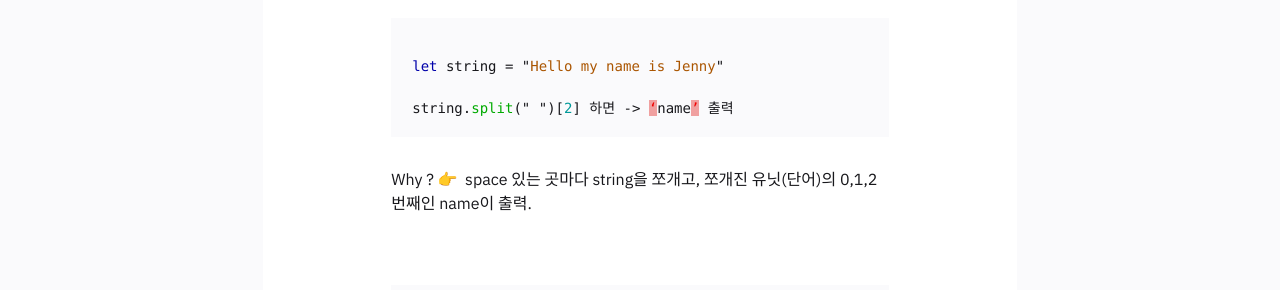
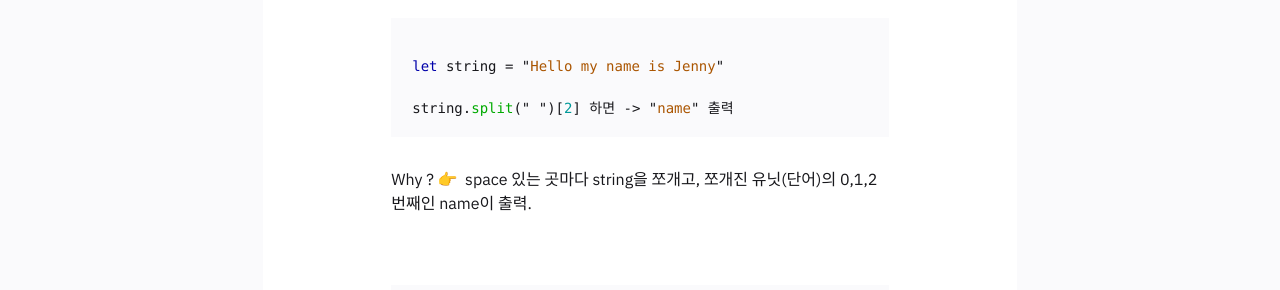
Before and after one commit to jenjenhub/blog, a Jekyll site: the page built from _notes/Public/2022-01-06-split_slice_splice.md, in a window 1280 px wide and 900 px high. Shown: the part 397-687 px from the top of the window. Built offline with Jekyll 4.4.1, drawn with Linux system fonts in a browser that asks for light colours.

````diff
--- a/_notes/Public/2022-01-06-split_slice_splice.md
+++ b/_notes/Public/2022-01-06-split_slice_splice.md
@@ -14,7 +14,7 @@ date : 06-01-2022
 
 	let string = "Hello my name is Jenny"
 
-	string.split(" ")[2] 하면  -> ‘name’ 출력
+	string.split(" ")[2] 하면  -> "name" 출력
 ```
 
 Why ? 👉   space 있는 곳마다 string을 쪼개고, 쪼개진 유닛(단어)의 0,1,2번째인 name이 출력.
````
